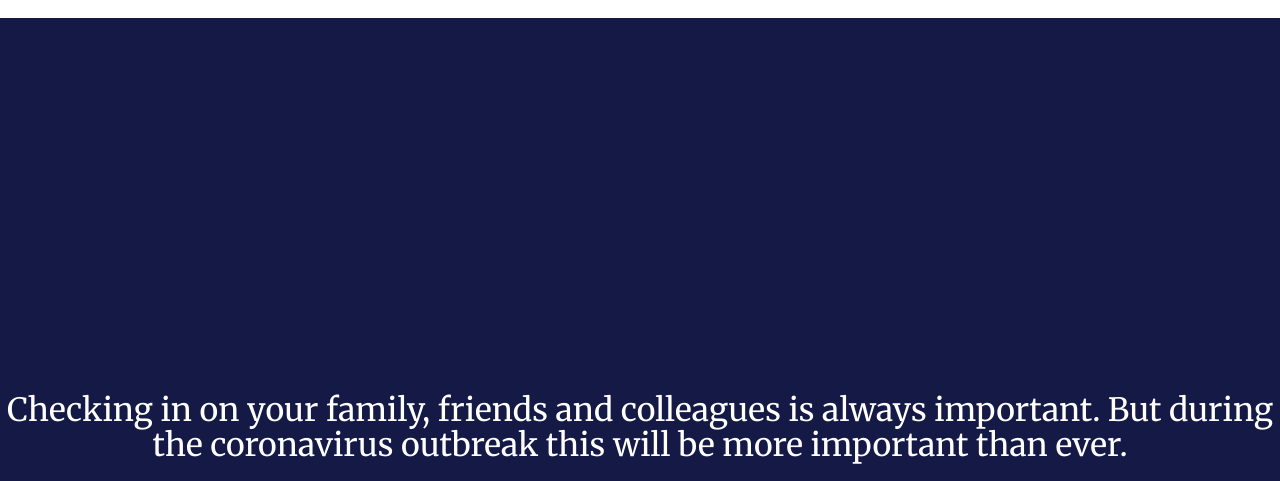
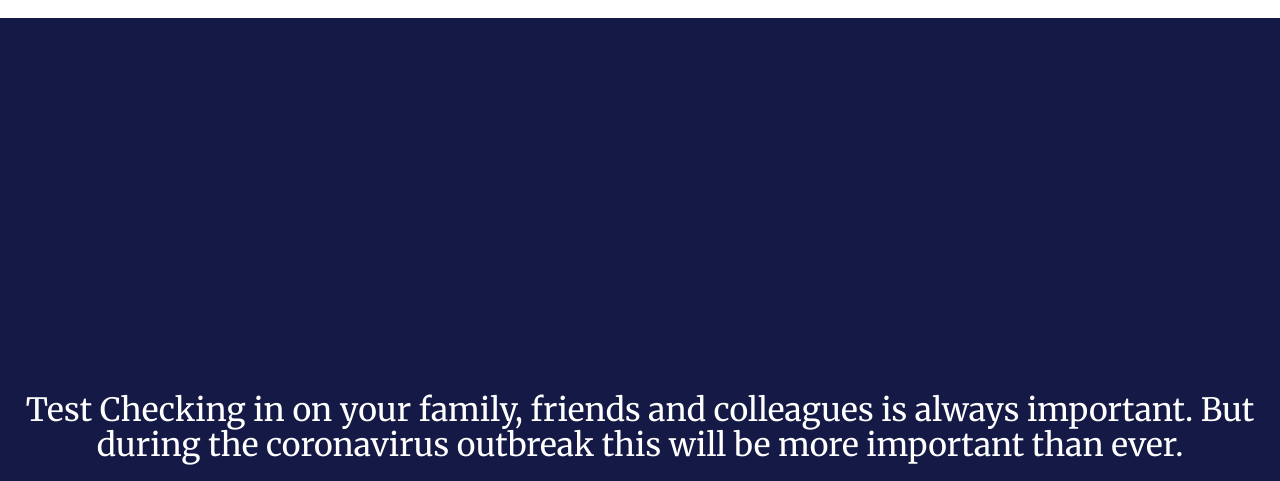
Before and after one commit to devbodaghe/channels-checkup, a website built with Parcel: page index.html in a window 1280 px wide. Shown: the part 319-800 px from the top of the page. Built offline with nearby package versions, Linux system fonts and the light colour scheme.

```diff
--- a/index.html
+++ b/index.html
@@ -45,7 +45,7 @@
     <div class="app">
       <div class="center-container">
         <h3 class="center">
-          Checking in on your family, friends and colleagues is always
+          Test Checking in on your family, friends and colleagues is always
           important. But during the coronavirus outbreak this will be more
           important than ever.
         </h3>
```
